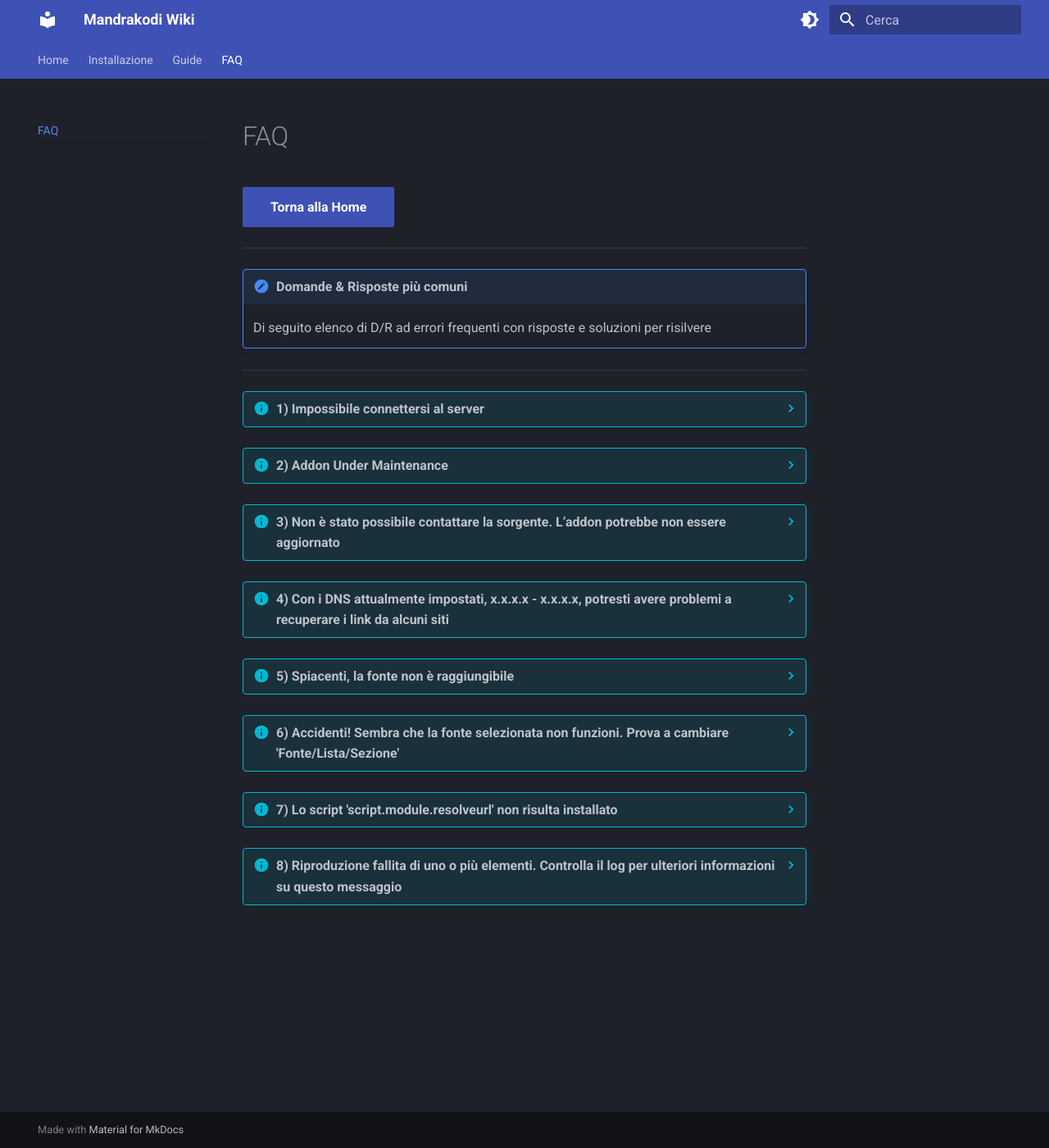
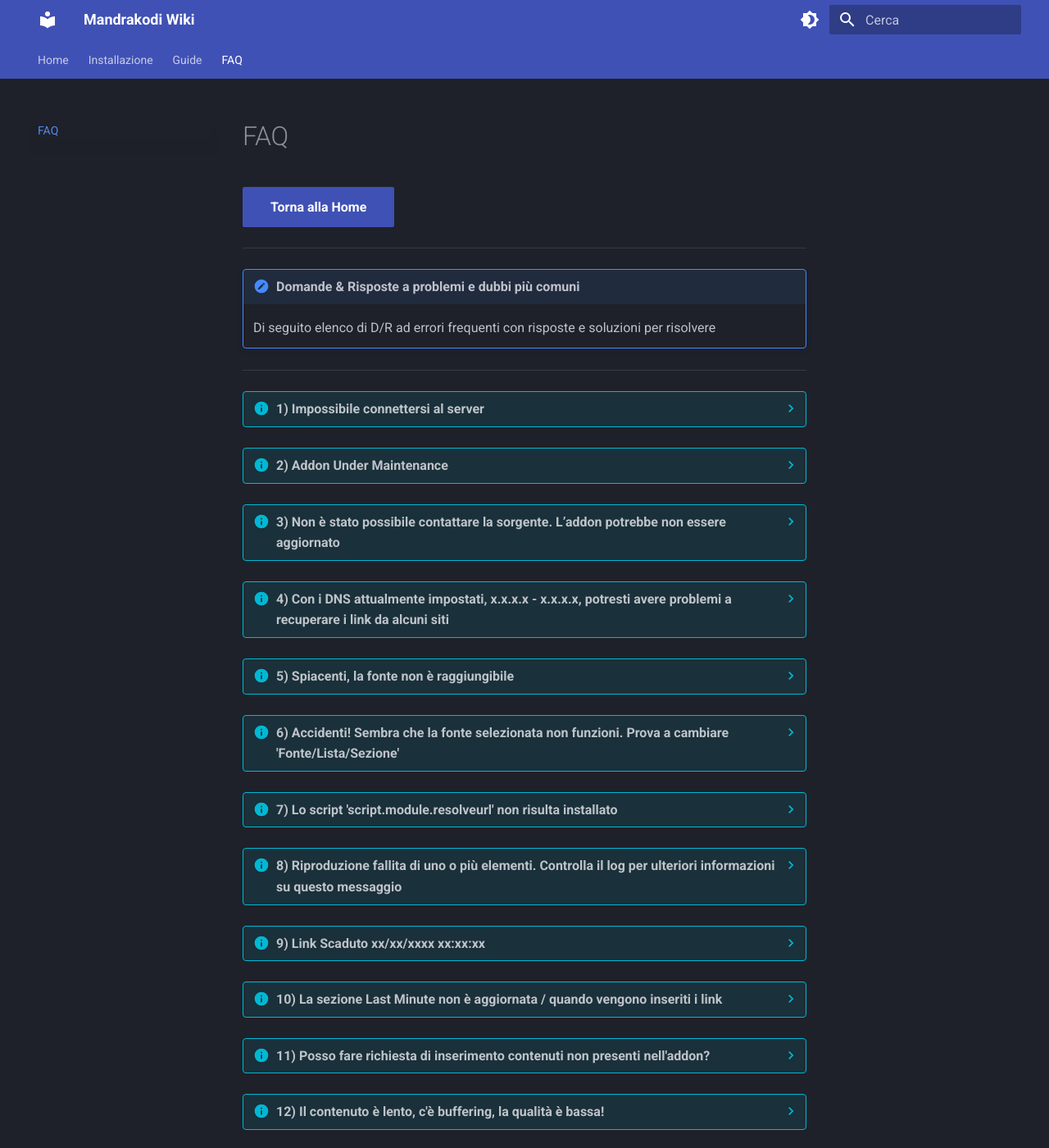
Before and after one commit to campipaolo/Mandrakodi-Wiki, an MkDocs documentation site: the page built from docs/faq/faq.md, in a window 1280 px wide and 1400 px high. Shown: the whole window at 82% size. Built offline with MkDocs 1.6.1 and Material for MkDocs 9.7.7, drawn with Linux system fonts in a browser that asks for light colours.

Commit message:
revisione 1
prima beta test :)

```diff
--- a/docs/faq/faq.md
+++ b/docs/faq/faq.md
@@ -2,14 +2,14 @@
 
 ------
 
-!!! important "Domande & Risposte più comuni"
-    Di seguito elenco di D/R ad errori frequenti con risposte e soluzioni per risilvere
+!!! important "Domande & Risposte a problemi e dubbi più comuni"
+    Di seguito elenco di D/R ad errori frequenti con risposte e soluzioni per risolvere
 
 ------
 
 ??? info "1) Impossibile connettersi al server"
     **Motivo:** L'indirizzo Github inserito in Kodi non è scritto correttamente.
-    **Soluzione:** Verificare quanto scritto, confrontando quello riportato nella guida di installazione.
+    **Soluzione:** Leggere la guida nella sezione  in questa Wiki.
 
 ??? info "2) Addon Under Maintenance"
     **Motivo:** L'addon è temporaneamente in manutenzione.
@@ -19,9 +19,9 @@
     **Motivo:** MandraKodi non riesce a raggiungere la pagina degli aggiornamenti.
     **Soluzione:** Svuotare la cache di Kodi e controllare la connessione internet.
 
-??? info "4) Con i DNS attualmente impostati, x.x.x.x - x.x.x.x, potresti avere problemi a recuperare i link da alcuni siti"
-    **Motivo:** MandraKodi ha trovato dei DNS diversi da quelli di Cloudflare e/o OpenDNS.
-    **Soluzione:** Modificare i DNS sul router, se possibile. In alternativa, modificarli sul device dove è installato Kodi (in questa Wiki: *Guide >>> DNS*).
+??? info "4) Con i DNS attualmente impostati, **x.x.x.x - x.x.x.x**, potresti avere problemi a recuperare i link da alcuni siti"
+    **Motivo:** MandraKodi ha trovato dei **DNS** diversi da quelli di Cloudflare e/o OpenDNS.
+    **Soluzione:** Modificare i DNS sul **router**, se possibile. In alternativa, modificarli sul device dove è installato Kodi (in questa Wiki: *Guide >>> DNS*).
 
 ??? info "5) Spiacenti, la fonte non è raggiungibile"
     **Motivo:** La sorgente impostata non è raggiungibile.
@@ -38,3 +38,19 @@
 ??? info "8) Riproduzione fallita di uno o più elementi. Controlla il log per ulteriori informazioni su questo messaggio"
     **Motivo:** Il link recuperato da MandraKodi e inviato al player non funziona.
     **Soluzione:** Cambiare link.
+
+??? info "9) Link Scaduto xx/xx/xxxx xx:xx:xx"
+    **Motivo:** Il "Token" viene **aggiornato** manualmente **ogni giorno SOLO SE** lo sviluppatore può farlo.
+    **Soluzione:** Cambiare sezione **senza segnalare e/o chiedere quando e se verrà aggiornato**.
+
+??? info "10) La sezione Last Minute non è aggiornata / quando vengono inseriti i link"
+    **Motivo:** I links vengono aggiunti all'ultimo momento prima dell'evento **SOLO SE** lo sviluppatore può farlo.
+    **Soluzione:** Cambiare sezione **senza chiedere quando e se verranno inseriti** tali link **non sono una regola fissa**.
+
+??? info "11) Posso fare richiesta di inserimento contenuti non presenti nell'addon?"
+    **Motivo:** Le fonti da cui attinge Mandrakodi non sono gestite direttamente dallo sviluppatore  .
+    **Soluzione:** Nel gruppo di assistenza è possibile richiedere fornendo Titolo/Tipologia contenuto/Anno: **se disponibile nel web**,  verrà comunicato l'inserimento.
+
+??? info "12) Il contenuto è lento, c'è buffering, la qualità è bassa!"
+    **Motivo:** Le fonti da cui attinge Mandrakodi non sono gestite direttamente dallo sviluppatore  .
+    **Soluzione:**  il lavoro dello sviluppatore si ferma al **recupero** dei link, il quale **una volta mandato in Play**, non può fare nulla per qualunque problema di streaming vi si presenti.
```
Also changed, not shown: docs/guide/acestream.md (+4 -13 lines), docs/index.md (+12 -1 lines), docs/installazione/ask_help.md (+2 -0 lines), docs/installazione/kodi_settings.md (+43 -6 lines).
